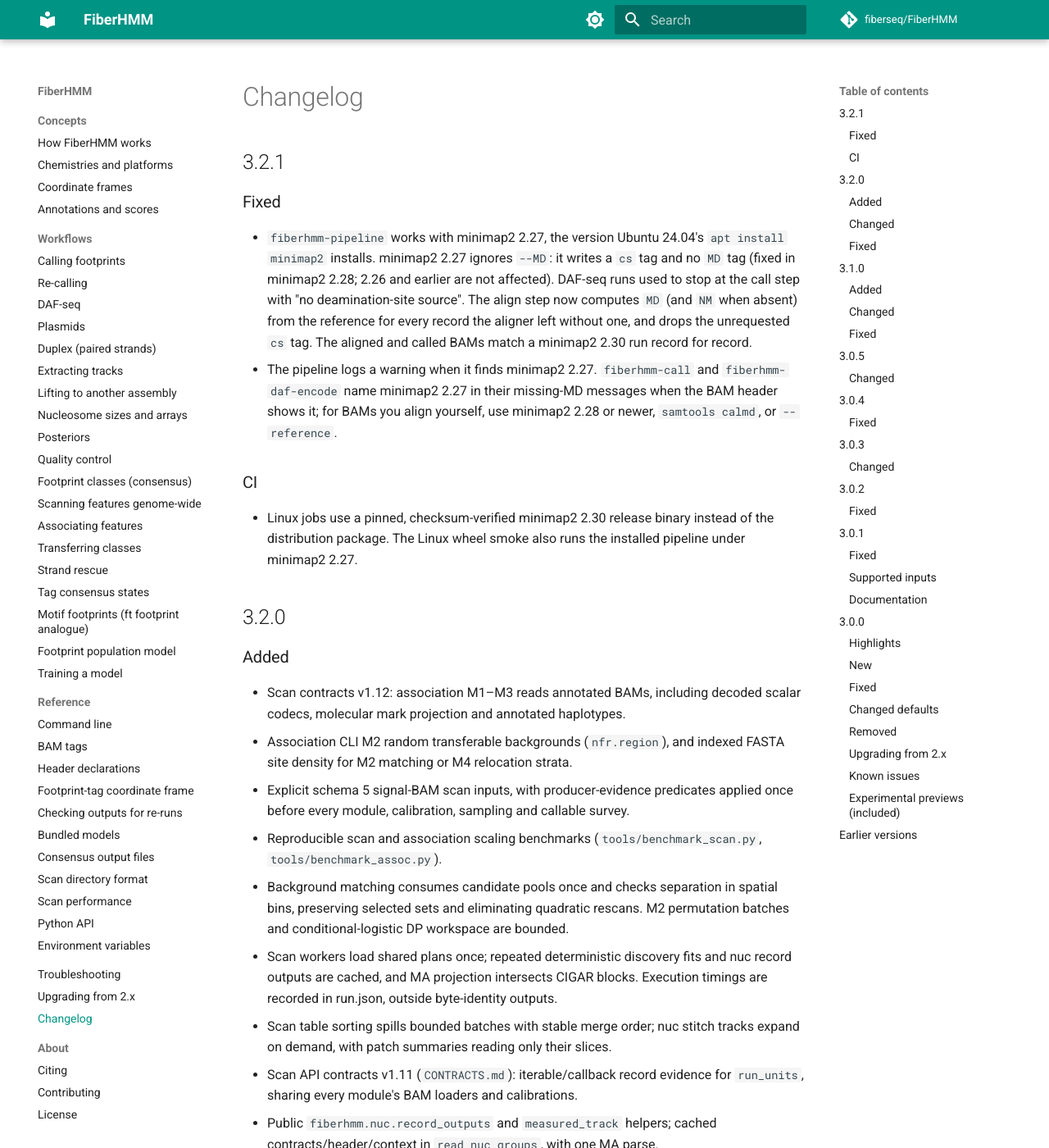
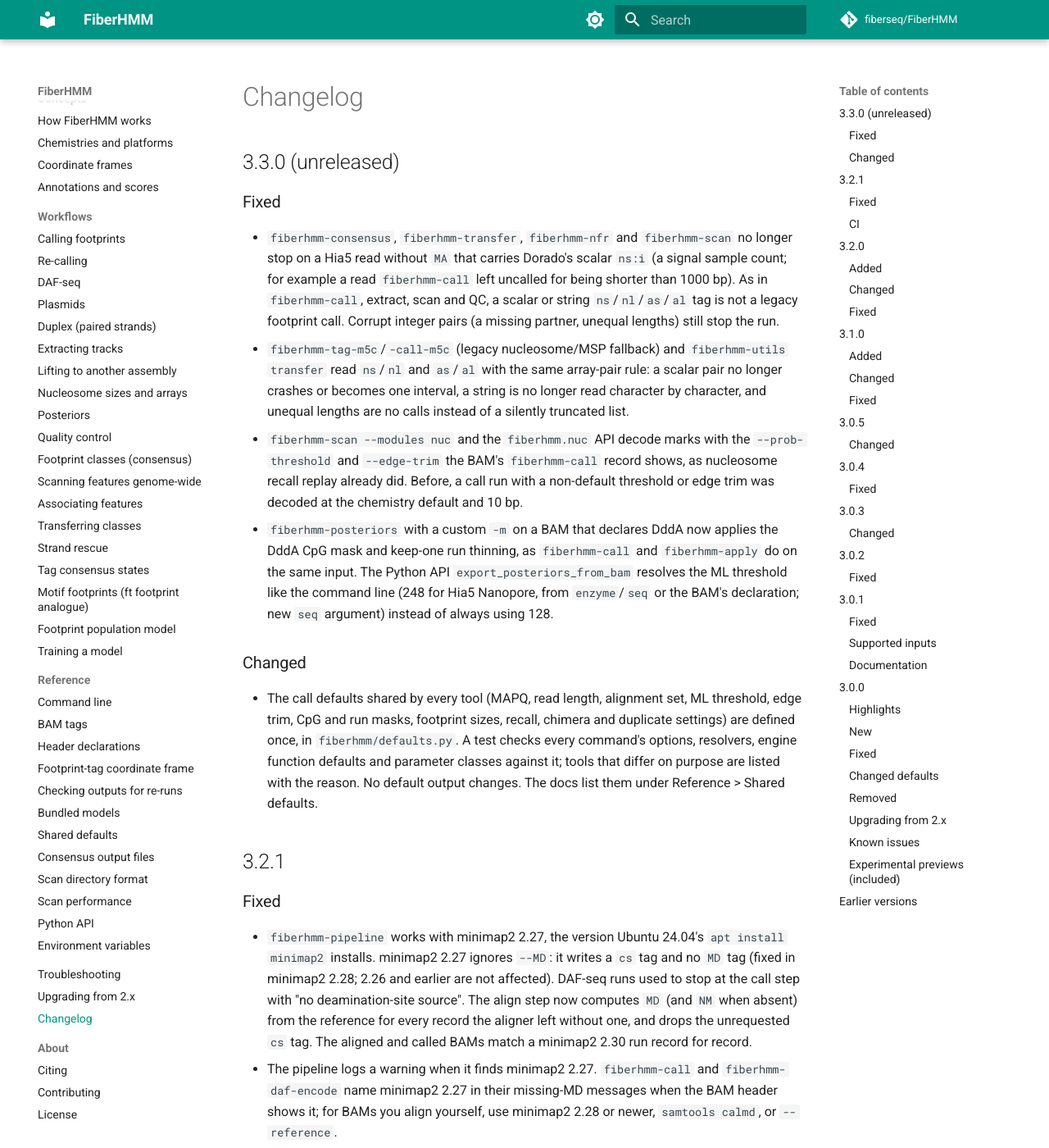
Before and after one commit to fiberseq/FiberHMM, an MkDocs documentation site: the page built from docs/changelog.md, in a window 1280 px wide and 1400 px high. Shown: the whole window at 82% size. Built offline with MkDocs 1.6.1 and Material for MkDocs 9.7.7, drawn with Linux system fonts in a browser that asks for light colours; comment, search, counter and statistics services are not loaded.

Commit message:
docs: shared defaults reference page and 3.3.0 changelog entries
Co-Authored-By: Claude Opus 5.5 <noreply@anthropic.com>

```diff
--- a/CHANGELOG.md
+++ b/CHANGELOG.md
@@ -1,4 +1,42 @@
 # Changelog
+
+## 3.3.0 (unreleased)
+
+### Fixed
+
+- `fiberhmm-consensus`, `fiberhmm-transfer`, `fiberhmm-nfr` and
+  `fiberhmm-scan` no longer stop on a Hia5 read without `MA` that carries
+  Dorado's scalar `ns:i` (a signal sample count; for example a read
+  `fiberhmm-call` left uncalled for being shorter than 1000 bp). As in
+  `fiberhmm-call`, extract, scan and QC, a scalar or string `ns`/`nl`/`as`/`al`
+  tag is not a legacy footprint call. Corrupt integer pairs (a missing partner,
+  unequal lengths) still stop the run.
+- `fiberhmm-tag-m5c`/`-call-m5c` (legacy nucleosome/MSP fallback) and
+  `fiberhmm-utils transfer` read `ns`/`nl` and `as`/`al` with the same
+  array-pair rule: a scalar pair no longer crashes or becomes one interval, a
+  string is no longer read character by character, and unequal lengths are no
+  calls instead of a silently truncated list.
+- `fiberhmm-scan --modules nuc` and the `fiberhmm.nuc` API decode marks with
+  the `--prob-threshold` and `--edge-trim` the BAM's `fiberhmm-call` record
+  shows, as nucleosome recall replay already did. Before, a call run with a
+  non-default threshold or edge trim was decoded at the chemistry default and
+  10 bp.
+- `fiberhmm-posteriors` with a custom `-m` on a BAM that declares DddA now
+  applies the DddA CpG mask and keep-one run thinning, as `fiberhmm-call` and
+  `fiberhmm-apply` do on the same input. The Python API
+  `export_posteriors_from_bam` resolves the ML threshold like the command line
+  (248 for Hia5 Nanopore, from `enzyme`/`seq` or the BAM's declaration; new
+  `seq` argument) instead of always using 128.
+
+### Changed
+
+- The call defaults shared by every tool (MAPQ, read length, alignment set,
+  ML threshold, edge trim, CpG and run masks, footprint sizes, recall,
+  chimera and duplicate settings) are defined once, in `fiberhmm/defaults.py`.
+  A test checks every command's options, resolvers, engine function defaults
+  and parameter classes against it; tools that differ on purpose are listed
+  with the reason. No default output changes. The docs list them under
+  Reference > Shared defaults.
 
 ## 3.2.1
 
--- a/mkdocs.yml
+++ b/mkdocs.yml
@@ -112,6 +112,7 @@ nav:
       - Footprint-tag coordinate frame: reference/footprint-tag-frame.md
       - Checking outputs for re-runs: reference/advisories.md
       - Bundled models: reference/models.md
+      - Shared defaults: reference/shared-defaults.md
       - Consensus output files: reference/consensus-outputs.md
       - Scan directory format: reference/scan-format.md
       - Scan performance: reference/scan-performance.md
```
Also changed, not shown: docs/concepts/chemistries.md (+3 -1 lines), docs/reference/shared-defaults.md (added, +49 -0 lines).
